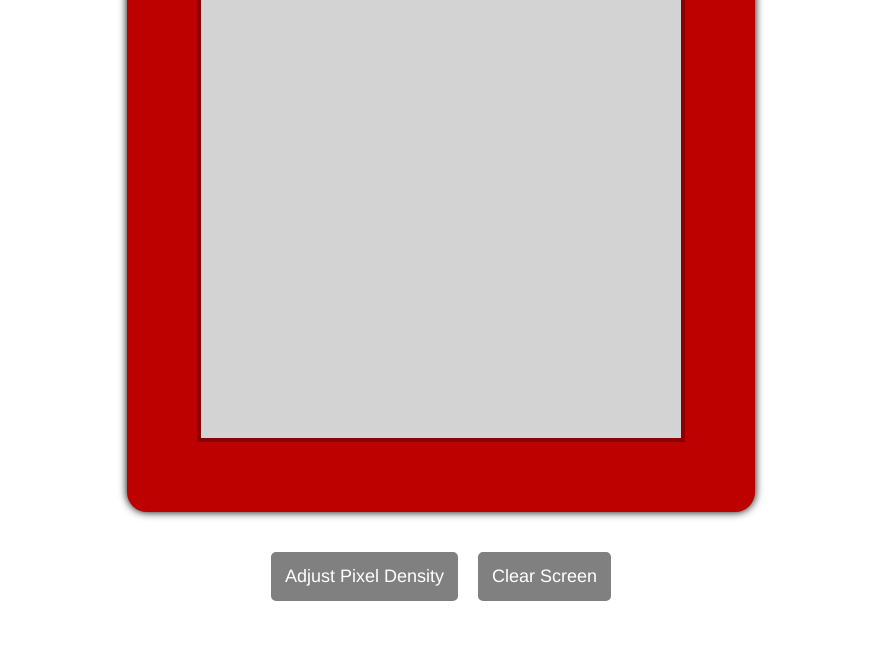
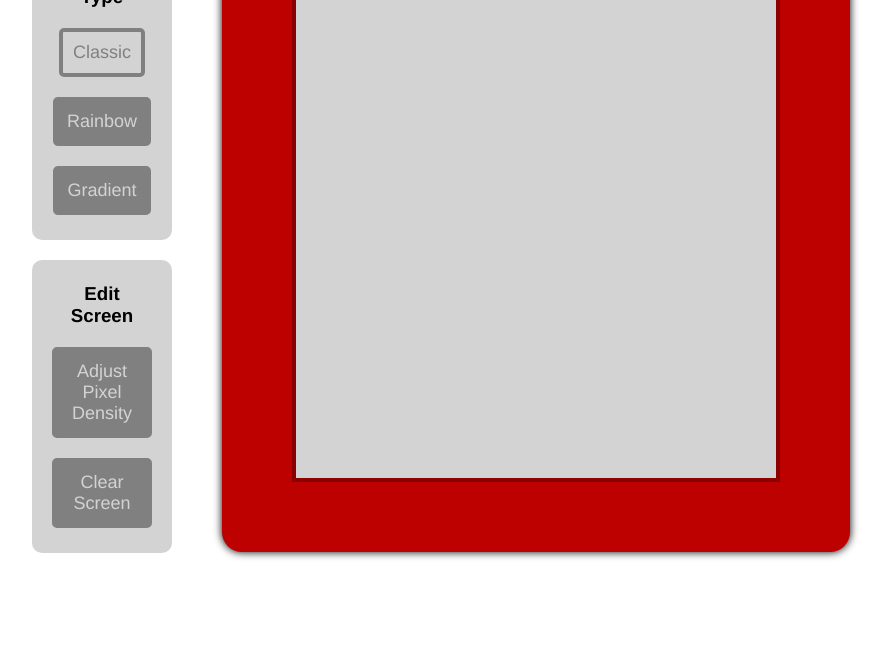
Before and after one commit to umbertogherardi/etch-a-sketch, a plain HTML site: page index.html in a window 1280 px wide. Shown: the part 162-815 px from the top of the page, without its empty margins (199-1087 px from the left). Drawn offline with Linux system fonts and the light colour scheme.

Commit message:
Add color sketch type

```diff
--- a/index.html
+++ b/index.html
@@ -9,15 +9,30 @@
 </head>
 <body>
     <div class="etch-a-sketch">
-        <div class="grid-container">
-            <h1 class="header"><span>MAGIC</span>Etch-A-Sketch<span>SCREEN</span></h1>
-            <div class="grid"></div>
+        <div class="option-bar">
+            <div class="sketch-options options">
+                <h3>Select Sketch Type</h3>
+                <div class="sketch-btns">
+                    <button class="classic">Classic</button>
+                    <button class="rainbow">Rainbow</button>
+                    <button class="gradient">Gradient</button>
+                </div>
+            </div>
+            <div class="screen-options options">
+                <h3>Edit Screen</h3>
+                <div class="screen-btns">
+                    <button class="pixel-btn">Adjust Pixel Density</button>
+                    <button class="clear-btn">Clear Screen</button>
+                </div>
+            </div>
+        </div>
+        <div>
+            <div class="grid-container">
+                <h1 class="header"><span>MAGIC</span>Etch-A-Sketch<span>SCREEN</span></h1>
+                <div class="grid"></div>
+            </div>
         </div>
     </div>
 
-    <div class="button-container">
-        <button class="pixel-btn">Adjust Pixel Density</button>
-        <button class="clear-btn">Clear Screen</button>
-    </div>
 </body>
 </html>
--- a/script.js
+++ b/script.js
@@ -1,8 +1,18 @@
 let dimDivs = 32;
+
+const sketchBtns = document.querySelectorAll('.sketch-btns button');
+
+sketchBtns.forEach(btn => {
+    btn.addEventListener('click', () => {
+        setSketchType(btn.textContent);
+    })
+})
 
 const grid = document.querySelector('.grid');
 
 const pixelBtn = document.querySelector('.pixel-btn');
+const clearBtn = document.querySelector('.clear-btn');
+
 pixelBtn.addEventListener('click', () => {
     let newDimDivs = prompt("Enter the number of pixels for the sides (1 - 100)");
 
@@ -16,20 +26,35 @@ pixelBtn.addEventListener('click', () => {
         }
     }
 
+    let selectedBtn = document.querySelector('.selected-btn').textContent;
+
     removeGrid();
-    createGrid(dimDivs);
+    createGrid(dimDivs, selectedBtn);
 });
 
-const clearBtn = document.querySelector('.clear-btn');
 clearBtn.addEventListener('click', () => {
+    let selectedBtn = document.querySelector('.selected-btn').textContent;
+
     removeGrid();
-    createGrid(dimDivs);
+    createGrid(dimDivs, selectedBtn);
 });
+
+function setSketchType(selectedBtn) {
+    sketchBtns.forEach(btn => {
+        if (btn.textContent === selectedBtn) {
+            btn.classList.add('selected-btn');
+        } else {
+            btn.classList.remove('selected-btn');
+        }
+    });
+
+    removeGrid();
+    createGrid(dimDivs, selectedBtn);
+}
 
 function removeGrid() {
     let rows = document.querySelectorAll(".grid > div");
     rows.forEach(row => {
-        console.log(row);
         let cells = row.querySelectorAll("div");
         cells.forEach(cell => {
             row.removeChild(cell);
@@ -38,7 +63,7 @@ function removeGrid() {
     })
 }
 
-function createGrid(dimDivs) {
+function createGrid(dimDivs, sketchType) {
     const DIM_PIXELS = 480;
     const cellDim = DIM_PIXELS / dimDivs;
 
@@ -53,8 +78,18 @@ function createGrid(dimDivs) {
             gridCell.setAttribute('style', `height: ${cellDim}px; width: ${cellDim}px; background-color: lightgray;`)
 
             gridCell.addEventListener('mouseover', function(e) {
-                console.log(e.target);
-                e.target.setAttribute('style', `background-color: gray; height: ${cellDim}px; width: ${cellDim}px;`)
+                let cellColor = 'gray';
+
+                switch(sketchType) {
+                    case 'Rainbow':
+                        cellColor = randomColor();
+                        break;
+                    case 'Gradient':
+                        break;
+                }
+
+
+                e.target.setAttribute('style', `background-color: ${cellColor}; height: ${cellDim}px; width: ${cellDim}px;`)
             })
 
             gridRow.appendChild(gridCell);
@@ -65,4 +100,12 @@ function createGrid(dimDivs) {
     grid.setAttribute('style', `border: 4px solid darkred; width: ${DIM_PIXELS}px;`)
 }
 
-createGrid(dimDivs);
+function randomColor() {
+    let red = Math.random() * 255;
+    let green = Math.random() * 255;
+    let blue = Math.random() * 255;
+    return `rgb(${red}, ${green}, ${blue})`;
+}
+
+// set defaults
+setSketchType(document.querySelector('.classic').textContent);
--- a/styles.css
+++ b/styles.css
@@ -2,6 +2,7 @@
     font-family: Helvetica, sans-serif;
 }
 
+/* etch-a-sketch styles */
 .header {
     text-align: center;
     margin: 0 0 10px 0;
@@ -17,10 +18,10 @@ span {
     padding: 0 15px;
 }
 
-.etch-a-sketch, .button-container {
+.etch-a-sketch {
     display: flex;
     justify-content: center;
-    margin: 40px;
+    margin: 80px;
 }
 
 .grid-container {
@@ -34,9 +35,14 @@ span {
     transition: background-color 0.10s linear;
 }
 
-.button-container {
-    margin: 20px 0;
-    gap: 20px;
+/* option bar styles */
+.options {
+    text-align: center;
+    margin: 0 50px 20px 0;
+    background-color: lightgray;
+    padding: 5px 20px 5px 20px;
+    border-radius: 10px;
+    max-width: 100px;
 }
 
 button {
@@ -45,12 +51,20 @@ button {
     padding: 10px;
     border-radius: 5px;
     font-size: large;
-    color: white;
+    color: lightgray;
+    margin: 20px auto;
+    display: block;
+}
+
+.selected-btn {
+    background-color: lightgray;
+    border: 4px solid gray;
+    color: gray;
 }
 
 button:hover {
-    background-color: white;
-    border: 4px solid gray;;
+    background-color: lightgray;
+    border: 4px solid gray;
     cursor: pointer;
     color: gray;
 }
```
